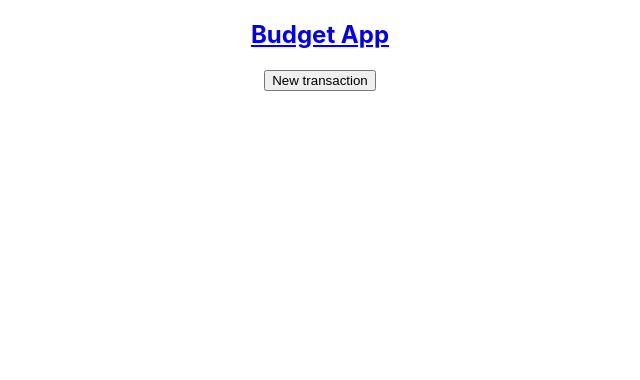
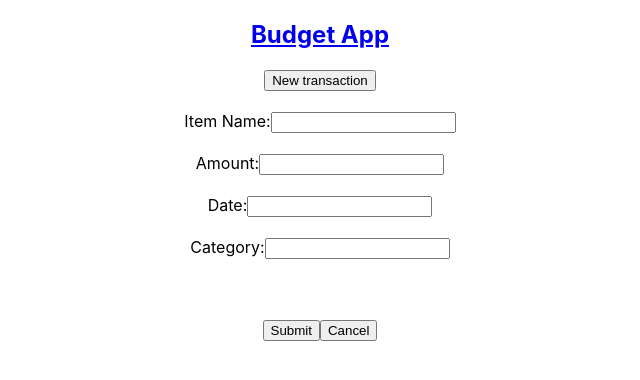
Before and after one commit to TonyH98/Front-End-Budget-App, a React (Create React App) app: page /transaction/1/edit in a window 1280 px wide. Shown: the top 380 px of the page, without its empty margins (320-960 px from the left). Built offline with nearby package versions, Linux system fonts and the light colour scheme; no server answers.

Commit message:
All react routes work

```diff
--- a/src/App.js
+++ b/src/App.js
@@ -4,6 +4,7 @@
 import Transactions from './Components/transactions';
 import TransactionDetails from './Components/transactionDetails';
 import TransactionNew from './Components/transactionNew';
+import TransactionEdit from './Components/transactionEdit';
 import { BrowserRouter as Router, Routes, Route } from "react-router-dom";
 
 function App() {
@@ -19,6 +20,7 @@
             <Route path="transaction" element={<Transactions/>}/>
             <Route path="/transaction/:index" element={<TransactionDetails/>}/>
             <Route path="/transaction/new" element={<TransactionNew/>}/>
+            <Route path="/transaction/:index/edit" element={<TransactionEdit/>}/>
             <Route path="*"/>
           </Routes>
         </main>
--- /dev/null
+++ b/src/Components/transactionEdit.js
@@ -0,0 +1,98 @@
+import { useState , useEffect} from "react";
+import { useParams, useNavigate , Link } from "react-router-dom";
+import axios from "axios";
+
+const API = process.env.REACT_APP_API_URL
+
+function TransactionEdit(){
+    let navigate = useNavigate()
+    let { index } = useParams();
+
+    const [transaction, setTransaction] = useState({
+      item_name: "",
+      amount: "",
+      date: "",
+      category: "",
+    });
+
+    const handleTextChange = (event) => {
+        setTransaction({ ...transaction, [event.target.id]: event.target.value });
+      };
+
+      useEffect(() => {
+        axios.get(`${API}/transaction/${index}`)
+        .then(res => setTransaction(res.data))
+        .catch(err => console.log(err))
+      }, [index]);
+
+
+      const handleSubmit = (event) => {
+        event.preventDefault();
+        axios.put(`${API}/transaction/${index}` , transaction)
+        .then((res) => {
+            setTransaction(res.data)
+            navigate(`/transaction/${index}`)
+        })
+        .catch(err => console.log(err))
+
+      };
+
+      return(
+        <div className="New">
+        <form onSubmit={handleSubmit}>
+          <br></br>
+          <label htmlFor="item_name">Item Name:</label>
+          <input
+            id="item_name"
+            value={transaction.item_name}
+            type="text"
+            onChange={handleTextChange}
+            required
+          />
+          <br></br>
+          <br></br>
+          <label htmlFor="amount">Amount:</label>
+          <input
+            id="amount"
+            type="text"
+            required
+            value={transaction.amount}
+            onChange={handleTextChange}
+          />
+          <br></br>
+          <br></br>
+          <label htmlFor="date">Date:</label>
+          <input
+            id="date"
+            type="text"
+            value={transaction.date}
+            onChange={handleTextChange}
+          />
+          <br></br>
+          <br></br>
+          <label htmlFor="category">Category:</label>
+          <input
+            id="category"
+            type="text"
+            value={transaction.category}
+            onChange={handleTextChange}
+          />
+          <br></br>
+          <br></br>
+        <br></br>
+          <br></br>
+          <div className="new-buttons">
+          <input type="submit" />
+
+          <Link to={"/transaction"}>
+            <button className="cancel">Cancel</button>
+          </Link>
+
+          </div>
+        </form>
+      </div>
+      )
+
+}
+
+export default TransactionEdit
```
